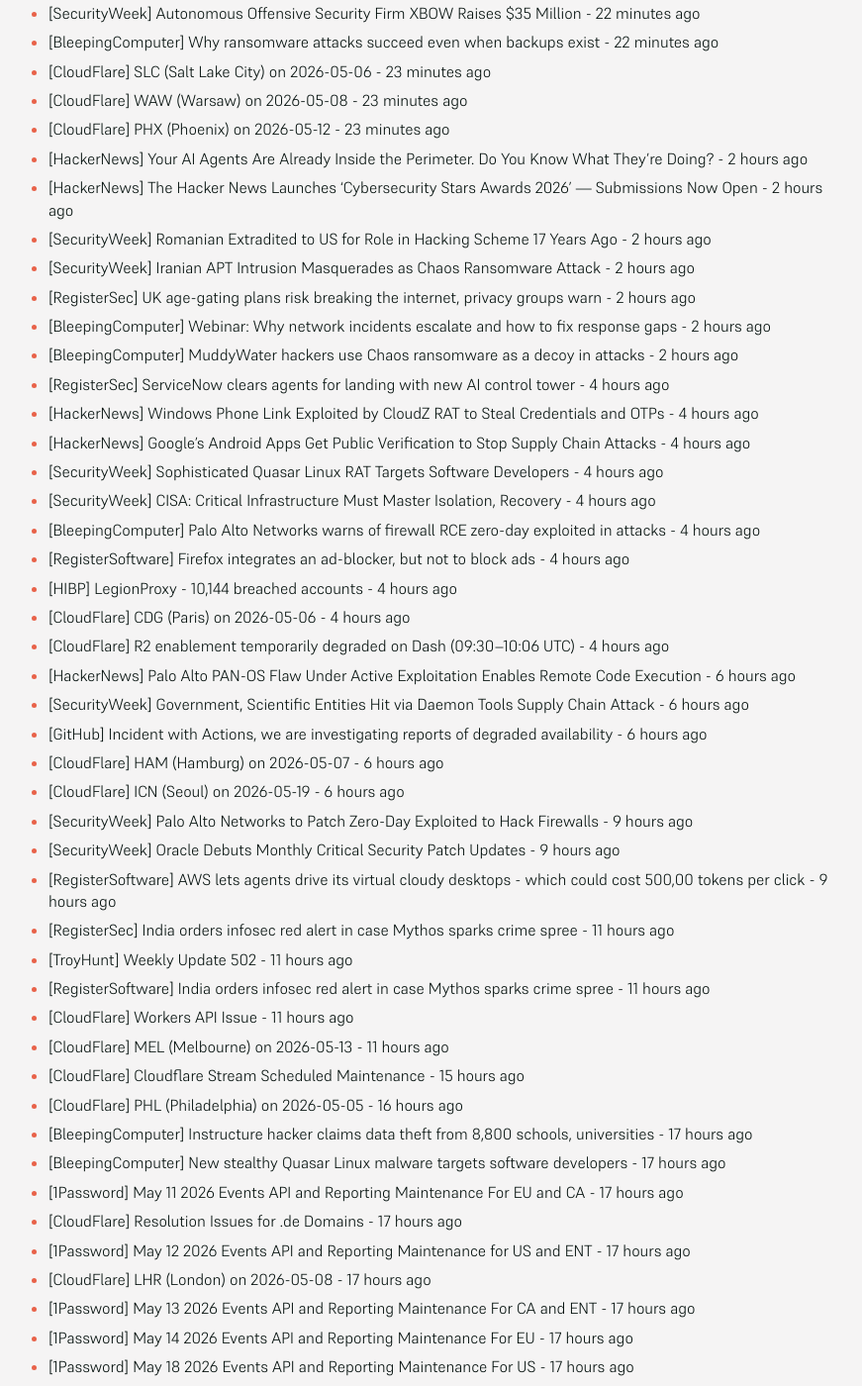
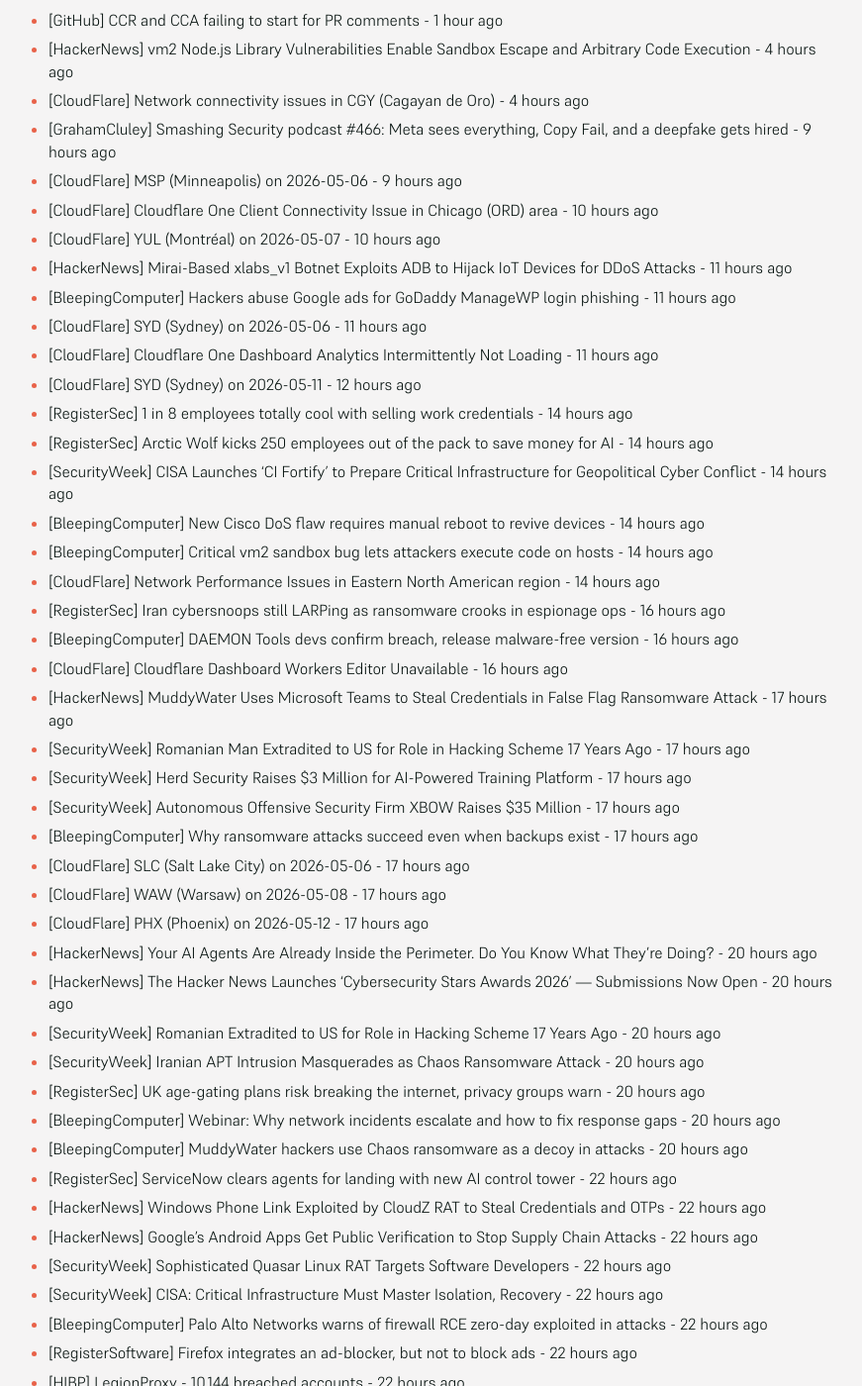
Before and after one commit to SecOpsNews/news, a Jekyll site: the page built from index.md, in a window 1280 px wide and 1400 px high, scrolled down 383 px. Shown: the whole window at 99% size, without its empty margins (215-1086 px from the left). Built offline with Jekyll 4.4.1, drawn with Linux system fonts in a browser that asks for light colours; some of the changed text lies outside the part shown.

Commit message:
New Feed

```diff
--- a/index.md
+++ b/index.md
@@ -9,75 +9,100 @@ description: Latest Updates
 
 <!-- SecOps start -->
 
-- [HackerNews] MuddyWater Uses Microsoft Teams to Steal Credentials in False Flag Ransomware Attack - 22 minutes ago
-- [SecurityWeek] Romanian Man Extradited to US for Role in Hacking Scheme 17 Years Ago - 22 minutes ago
-- [SecurityWeek] Herd Security Raises $3 Million for AI-Powered Training Platform - 22 minutes ago
-- [SecurityWeek] Autonomous Offensive Security Firm XBOW Raises $35 Million - 22 minutes ago
-- [BleepingComputer] Why ransomware attacks succeed even when backups exist - 22 minutes ago
-- [CloudFlare] SLC (Salt Lake City) on 2026-05-06 - 23 minutes ago
-- [CloudFlare] WAW (Warsaw) on 2026-05-08 - 23 minutes ago
-- [CloudFlare] PHX (Phoenix) on 2026-05-12 - 23 minutes ago
-- [HackerNews] Your AI Agents Are Already Inside the Perimeter. Do You Know What They're Doing? - 2 hours ago
-- [HackerNews] The Hacker News Launches 'Cybersecurity Stars Awards 2026' — Submissions Now Open - 2 hours ago
-- [SecurityWeek] Romanian Extradited to US for Role in Hacking Scheme 17 Years Ago - 2 hours ago
-- [SecurityWeek] Iranian APT Intrusion Masquerades as Chaos Ransomware Attack - 2 hours ago
-- [RegisterSec] UK age-gating plans risk breaking the internet, privacy groups warn - 2 hours ago
-- [BleepingComputer] Webinar: Why network incidents escalate and how to fix response gaps - 2 hours ago
-- [BleepingComputer] MuddyWater hackers use Chaos ransomware as a decoy in attacks - 2 hours ago
-- [RegisterSec] ServiceNow clears agents for landing with new AI control tower - 4 hours ago
-- [HackerNews] Windows Phone Link Exploited by CloudZ RAT to Steal Credentials and OTPs - 4 hours ago
-- [HackerNews] Google's Android Apps Get Public Verification to Stop Supply Chain Attacks - 4 hours ago
-- [SecurityWeek] Sophisticated Quasar Linux RAT Targets Software Developers - 4 hours ago
-- [SecurityWeek] CISA: Critical Infrastructure Must Master Isolation, Recovery - 4 hours ago
-- [BleepingComputer] Palo Alto Networks warns of firewall RCE zero-day exploited in attacks - 4 hours ago
-- [RegisterSoftware] Firefox integrates an ad-blocker, but not to block ads - 4 hours ago
-- [HIBP] LegionProxy - 10,144 breached accounts - 4 hours ago
-- [CloudFlare] CDG (Paris) on 2026-05-06 - 4 hours ago
-- [CloudFlare] R2 enablement temporarily degraded on Dash (09:30–10:06 UTC) - 4 hours ago
-- [HackerNews] Palo Alto PAN-OS Flaw Under Active Exploitation Enables Remote Code Execution - 6 hours ago
-- [SecurityWeek] Government, Scientific Entities Hit via Daemon Tools Supply Chain Attack - 6 hours ago
-- [GitHub] Incident with Actions, we are investigating reports of degraded availability - 6 hours ago
-- [CloudFlare] HAM (Hamburg) on 2026-05-07 - 6 hours ago
-- [CloudFlare] ICN (Seoul) on 2026-05-19 - 6 hours ago
-- [SecurityWeek] Palo Alto Networks to Patch Zero-Day Exploited to Hack Firewalls - 9 hours ago
-- [SecurityWeek] Oracle Debuts Monthly Critical Security Patch Updates - 9 hours ago
-- [RegisterSoftware] AWS lets agents drive its virtual cloudy desktops - which could cost 500,00 tokens per click - 9 hours ago
-- [RegisterSec] India orders infosec red alert in case Mythos sparks crime spree - 11 hours ago
-- [TroyHunt] Weekly Update 502 - 11 hours ago
-- [RegisterSoftware] India orders infosec red alert in case Mythos sparks crime spree - 11 hours ago
-- [CloudFlare] Workers API Issue - 11 hours ago
-- [CloudFlare] MEL (Melbourne) on 2026-05-13 - 11 hours ago
-- [CloudFlare] Cloudflare Stream Scheduled Maintenance - 15 hours ago
-- [CloudFlare] PHL (Philadelphia) on 2026-05-05 - 16 hours ago
-- [BleepingComputer] Instructure hacker claims data theft from 8,800 schools, universities - 17 hours ago
-- [BleepingComputer] New stealthy Quasar Linux malware targets software developers - 17 hours ago
-- [1Password] May 11 2026 Events API and Reporting Maintenance For EU and CA - 17 hours ago
-- [CloudFlare] Resolution Issues for .de Domains - 17 hours ago
-- [1Password] May 12 2026 Events API and Reporting Maintenance for US and ENT - 17 hours ago
-- [CloudFlare] LHR (London) on 2026-05-08 - 17 hours ago
-- [1Password] May 13 2026 Events API and Reporting Maintenance For CA and ENT - 17 hours ago
-- [1Password] May 14 2026 Events API and Reporting Maintenance For EU - 17 hours ago
-- [1Password] May 18 2026 Events API and Reporting Maintenance For US - 17 hours ago
-- [RegisterSoftware] Astera speaks softly and carries a big switch - 18 hours ago
-- [RegisterSoftware] OpenAI exec says company hopes to burn $50B of somebody else's money on compute this year - 18 hours ago
-- [CloudFlare] Durable Objects startup errors in Eastern North America (ENAM) region - 18 hours ago
-- [RegisterSoftware] Anthropic wants Claude to play with money, unleashes finance agents - 19 hours ago
-- [BleepingComputer] DAEMON Tools trojanized in supply-chain attack to deploy backdoor - 19 hours ago
-- [CloudFlare] CPT (Cape Town) on 2026-05-05 - 19 hours ago
-- [CloudFlare] LHR (London) on 2026-05-07 - 19 hours ago
-- [RegisterSoftware] IBM asks DBAs to trust AI to act on their behalf - 21 hours ago
-- [BleepingComputer] The EOL Blind Spot in Your CVE Feed: What SCA Tools Miss - 21 hours ago
-- [BleepingComputer] Student hacked Taiwan high-speed rail to trigger emergency brakes - 21 hours ago
-- [CloudFlare] Delayed Network Analytics and Alerting - 21 hours ago
-- [CloudFlare] PHL (Philadelphia) on 2026-05-06 - 21 hours ago
-- [CloudFlare] LAX (Los Angeles) on 2026-05-12 - 21 hours ago
-- [HackerNews] DAEMON Tools Supply Chain Attack Compromises Official Installers with Malware - 22 hours ago
-- [HackerNews] Critical Apache HTTP/2 Flaw (CVE-2026-23918) Enables DoS and Potential RCE - 22 hours ago
-- [RegisterSoftware] ServiceNow clears agents for landing with new AI control tower - 22 hours ago
-- [CloudFlare] Issues with Cloudflare Tunnel connections and Browser Isolation sessions - 22 hours ago
-- [CloudFlare] BOM (Mumbai) on 2026-05-05 - 22 hours ago
-- [CloudFlare] AMS (Amsterdam) on 2026-05-08 - 22 hours ago
-- [GitHub] Increased Latency and Failures for SSH Git Operations - 22 hours ago
+- [SecurityWeek] Claude AI Guided Hackers Toward OT Assets During Water Utility Intrusion - 1 hour ago
+- [CloudFlare] AMS (Amsterdam) on 2026-05-08 - 1 hour ago
+- [CloudFlare] YUL (Montréal) on 2026-05-12 - 1 hour ago
+- [CloudFlare] SYD (Sydney) on 2026-05-13 - 1 hour ago
+- [GitHub] CCR and CCA failing to start for PR comments - 1 hour ago
+- [HackerNews] vm2 Node.js Library Vulnerabilities Enable Sandbox Escape and Arbitrary Code Execution - 4 hours ago
+- [CloudFlare] Network connectivity issues in CGY (Cagayan de Oro) - 4 hours ago
+- [GrahamCluley] Smashing Security podcast #466: Meta sees everything, Copy Fail, and a deepfake gets hired - 9 hours ago
+- [CloudFlare] MSP (Minneapolis) on 2026-05-06 - 9 hours ago
+- [CloudFlare] Cloudflare One Client Connectivity Issue in Chicago (ORD) area - 10 hours ago
+- [CloudFlare] YUL (Montréal) on 2026-05-07 - 10 hours ago
+- [HackerNews] Mirai-Based xlabs_v1 Botnet Exploits ADB to Hijack IoT Devices for DDoS Attacks - 11 hours ago
+- [BleepingComputer] Hackers abuse Google ads for GoDaddy ManageWP login phishing - 11 hours ago
+- [CloudFlare] SYD (Sydney) on 2026-05-06 - 11 hours ago
+- [CloudFlare] Cloudflare One Dashboard Analytics Intermittently Not Loading - 11 hours ago
+- [CloudFlare] SYD (Sydney) on 2026-05-11 - 12 hours ago
+- [RegisterSec] 1 in 8 employees totally cool with selling work credentials - 14 hours ago
+- [RegisterSec] Arctic Wolf kicks 250 employees out of the pack to save money for AI - 14 hours ago
+- [SecurityWeek] CISA Launches ‘CI Fortify’ to Prepare Critical Infrastructure for Geopolitical Cyber Conflict - 14 hours ago
+- [BleepingComputer] New Cisco DoS flaw requires manual reboot to revive devices - 14 hours ago
+- [BleepingComputer] Critical vm2 sandbox bug lets attackers execute code on hosts - 14 hours ago
+- [CloudFlare] Network Performance Issues in Eastern North American region - 14 hours ago
+- [RegisterSec] Iran cybersnoops still LARPing as ransomware crooks in espionage ops - 16 hours ago
+- [BleepingComputer] DAEMON Tools devs confirm breach, release malware-free version - 16 hours ago
+- [CloudFlare] Cloudflare Dashboard Workers Editor Unavailable - 16 hours ago
+- [HackerNews] MuddyWater Uses Microsoft Teams to Steal Credentials in False Flag Ransomware Attack - 17 hours ago
+- [SecurityWeek] Romanian Man Extradited to US for Role in Hacking Scheme 17 Years Ago - 17 hours ago
+- [SecurityWeek] Herd Security Raises $3 Million for AI-Powered Training Platform - 17 hours ago
+- [SecurityWeek] Autonomous Offensive Security Firm XBOW Raises $35 Million - 17 hours ago
+- [BleepingComputer] Why ransomware attacks succeed even when backups exist - 17 hours ago
+- [CloudFlare] SLC (Salt Lake City) on 2026-05-06 - 17 hours ago
+- [CloudFlare] WAW (Warsaw) on 2026-05-08 - 17 hours ago
+- [CloudFlare] PHX (Phoenix) on 2026-05-12 - 17 hours ago
+- [HackerNews] Your AI Agents Are Already Inside the Perimeter. Do You Know What They're Doing? - 20 hours ago
+- [HackerNews] The Hacker News Launches 'Cybersecurity Stars Awards 2026' — Submissions Now Open - 20 hours ago
+- [SecurityWeek] Romanian Extradited to US for Role in Hacking Scheme 17 Years Ago - 20 hours ago
+- [SecurityWeek] Iranian APT Intrusion Masquerades as Chaos Ransomware Attack - 20 hours ago
+- [RegisterSec] UK age-gating plans risk breaking the internet, privacy groups warn - 20 hours ago
+- [BleepingComputer] Webinar: Why network incidents escalate and how to fix response gaps - 20 hours ago
+- [BleepingComputer] MuddyWater hackers use Chaos ransomware as a decoy in attacks - 20 hours ago
+- [RegisterSec] ServiceNow clears agents for landing with new AI control tower - 22 hours ago
+- [HackerNews] Windows Phone Link Exploited by CloudZ RAT to Steal Credentials and OTPs - 22 hours ago
+- [HackerNews] Google's Android Apps Get Public Verification to Stop Supply Chain Attacks - 22 hours ago
+- [SecurityWeek] Sophisticated Quasar Linux RAT Targets Software Developers - 22 hours ago
+- [SecurityWeek] CISA: Critical Infrastructure Must Master Isolation, Recovery - 22 hours ago
+- [BleepingComputer] Palo Alto Networks warns of firewall RCE zero-day exploited in attacks - 22 hours ago
+- [RegisterSoftware] Firefox integrates an ad-blocker, but not to block ads - 22 hours ago
+- [HIBP] LegionProxy - 10,144 breached accounts - 22 hours ago
+- [CloudFlare] CDG (Paris) on 2026-05-06 - 22 hours ago
+- [CloudFlare] R2 enablement temporarily degraded on Dash (09:30–10:06 UTC) - 22 hours ago
+- [HackerNews] Palo Alto PAN-OS Flaw Under Active Exploitation Enables Remote Code Execution - 1 day ago
+- [SecurityWeek] Government, Scientific Entities Hit via Daemon Tools Supply Chain Attack - 1 day ago
+- [GitHub] Incident with Actions, we are investigating reports of degraded availability - 1 day ago
+- [CloudFlare] HAM (Hamburg) on 2026-05-07 - 1 day ago
+- [CloudFlare] ICN (Seoul) on 2026-05-19 - 1 day ago
+- [SecurityWeek] Palo Alto Networks to Patch Zero-Day Exploited to Hack Firewalls - 1 day ago
+- [SecurityWeek] Oracle Debuts Monthly Critical Security Patch Updates - 1 day ago
+- [RegisterSoftware] AWS lets agents drive its virtual cloudy desktops - which could cost 500,00 tokens per click - 1 day ago
+- [RegisterSec] India orders infosec red alert in case Mythos sparks crime spree - 1 day ago
+- [TroyHunt] Weekly Update 502 - 1 day ago
+- [RegisterSoftware] India orders infosec red alert in case Mythos sparks crime spree - 1 day ago
+- [CloudFlare] Workers API Issue - 1 day ago
+- [CloudFlare] MEL (Melbourne) on 2026-05-13 - 1 day ago
+- [CloudFlare] Cloudflare Stream Scheduled Maintenance - 1 day ago
+- [CloudFlare] PHL (Philadelphia) on 2026-05-05 - 1 day ago
+- [BleepingComputer] Instructure hacker claims data theft from 8,800 schools, universities - 1 day ago
+- [BleepingComputer] New stealthy Quasar Linux malware targets software developers - 1 day ago
+- [1Password] May 11 2026 Events API and Reporting Maintenance For EU and CA - 1 day ago
+- [CloudFlare] Resolution Issues for .de Domains - 1 day ago
+- [1Password] May 12 2026 Events API and Reporting Maintenance for US and ENT - 1 day ago
+- [CloudFlare] LHR (London) on 2026-05-08 - 1 day ago
+- [1Password] May 13 2026 Events API and Reporting Maintenance For CA and ENT - 1 day ago
+- [1Password] May 14 2026 Events API and Reporting Maintenance For EU - 1 day ago
+- [1Password] May 18 2026 Events API and Reporting Maintenance For US - 1 day ago
+- [RegisterSoftware] Astera speaks softly and carries a big switch - 1 day ago
+- [RegisterSoftware] OpenAI exec says company hopes to burn $50B of somebody else's money on compute this year - 1 day ago
+- [CloudFlare] Durable Objects startup errors in Eastern North America (ENAM) region - 1 day ago
+- [RegisterSoftware] Anthropic wants Claude to play with money, unleashes finance agents - 1 day ago
+- [BleepingComputer] DAEMON Tools trojanized in supply-chain attack to deploy backdoor - 1 day ago
+- [CloudFlare] CPT (Cape Town) on 2026-05-05 - 1 day ago
+- [CloudFlare] LHR (London) on 2026-05-07 - 1 day ago
+- [RegisterSoftware] IBM asks DBAs to trust AI to act on their behalf - 1 day ago
+- [BleepingComputer] The EOL Blind Spot in Your CVE Feed: What SCA Tools Miss - 1 day ago
+- [BleepingComputer] Student hacked Taiwan high-speed rail to trigger emergency brakes - 1 day ago
+- [CloudFlare] Delayed Network Analytics and Alerting - 1 day ago
+- [CloudFlare] PHL (Philadelphia) on 2026-05-06 - 1 day ago
+- [CloudFlare] LAX (Los Angeles) on 2026-05-12 - 1 day ago
+- [HackerNews] DAEMON Tools Supply Chain Attack Compromises Official Installers with Malware - 1 day ago
+- [HackerNews] Critical Apache HTTP/2 Flaw (CVE-2026-23918) Enables DoS and Potential RCE - 1 day ago
+- [RegisterSoftware] ServiceNow clears agents for landing with new AI control tower - 1 day ago
+- [CloudFlare] Issues with Cloudflare Tunnel connections and Browser Isolation sessions - 1 day ago
+- [CloudFlare] BOM (Mumbai) on 2026-05-05 - 1 day ago
+- [CloudFlare] AMS (Amsterdam) on 2026-05-08 - 1 day ago
+- [GitHub] Increased Latency and Failures for SSH Git Operations - 1 day ago
 - [HackerNews] China-Linked UAT-8302 Targets Governments Using Shared APT Malware Across Regions - 1 day ago
 - [RegisterSec] Attackers are cashing in on fresh 'CopyFail' Linux flaw - 1 day ago
 - [RegisterSoftware] Bun posts Rust porting guide, says rewrite is still half-baked - 1 day ago
@@ -119,42 +144,9 @@ description: Latest Updates
 - [RegisterSec] Microsoft's bad obsession is showing up in shabby services and slipshod software. Here's proof - 1 day ago
 - [RegisterSec] NHS to close-source hundreds of GitHub repos over AI, security concerns - 1 day ago
 - [CloudFlare] SYD (Sydney) on 2026-05-11 - 1 day ago
-- [HackerNews] Microsoft Details Phishing Campaign Targeting 35,000 Users Across 26 Countries - 1 day ago
-- [HackerNews] Weaver E-cology RCE Flaw CVE-2026-22679 Actively Exploited via Debug API - 1 day ago
-- [CloudFlare] Bot Management Issues - 1 day ago
-- [CloudFlare] Network Performance Issues in Ashburn - 1 day ago
-- [HIBP] Vimeo - 119,167 breached accounts - 1 day ago
-- [RegisterSoftware] Singapore boffins get diverse SIEMs singing in harmony with agentic rule translation - 1 day ago
-- [RegisterSec] Singapore boffins get diverse SIEMs singing in harmony with agentic rule translation - 1 day ago
-- [BleepingComputer] Weaver E-cology critical bug exploited in attacks since March - 1 day ago
-- [RegisterSoftware] Microsoft fixes VS Code after app gives Copilot credit for human's work - 1 day ago
-- [CloudFlare] Network hardware failure in Hong Kong - 1 day ago
-- [BleepingComputer] Amazon SES increasingly abused in phishing to evade detection - 1 day ago
-- [RegisterSec] Kids say they can beat age checks by drawing on a fake mustache - 1 day ago
-- [CloudFlare] Increased build dequeue duration in Workers Builds - 1 day ago
-- [SecurityWeek] Cisco Moves to Acquire Astrix Security to Tackle Non-Human Identity Risks - 1 day ago
-- [HackerNews] Phishing Campaign Hits 80+ Orgs Using SimpleHelp and ScreenConnect RMM Tools - 1 day ago
-- [1Password] SaaS Manager workflows and integrations are failing - 1 day ago
-- [RegisterSoftware] Hands off my trademark! Notepad++ dev threatens legal action against macOS port - 1 day ago
-- [HackerNews] Progress Patches Critical MOVEit Automation Bug Enabling Authentication Bypass - 1 day ago
-- [SecurityWeek] Trellix Source Code Repository Breached - 1 day ago
-- [BleepingComputer] Trellix discloses data breach after source code repository hack - 1 day ago
-- [BleepingComputer] Backdoored PyTorch Lightning package drops credential stealer - 1 day ago
-- [CloudFlare] YUL (Montréal) on 2026-05-06 - 1 day ago
-- [RegisterSoftware] AI inference just plays by different rules - 1 day ago
-- [RegisterSoftware] Shadow IT has given way to shadow AI. Enter AI-BOMs - 1 day ago
-- [NETRESEC] FlowCarp Identifies Protocols - 1 day ago
-- [RegisterSec] Shadow IT has given way to shadow AI. Enter AI-BOMs - 1 day ago
-- [HackerNews] ⚡ Weekly Recap: AI-Powered Phishing, Android Spying Tool, Linux Exploit, GitHub RCE & More - 1 day ago
-- [GitHub] Incident with Issues and Webhooks - 1 day ago
-- [HackerNews] Silver Fox Deploys ABCDoor Malware via Tax-Themed Phishing in India and Russia - 2 days ago
-- [HackerNews] 2026: The Year of AI-Assisted Attacks - 2 days ago
-- [BleepingComputer] Webinar: Why MSPs must rethink security and backup strategies - 2 days ago
-- [BleepingComputer] Progress warns of critical MOVEit Automation auth bypass flaw - 2 days ago
-- [BleepingComputer] They don’t hack, they borrow: How fraudsters target credit unions - 2 days ago
-- [SecurityWeek] DigiCert Revokes Certificates After Support Portal Hack - 2 days ago
-- [SecurityWeek] Cybersecurity M&A Roundup: 33 Deals Announced in April 2026 - 2 days ago
-- [CloudFlare] Workers Analytics increased query failures - 2 days ago
+- [HackerNews] Microsoft Details Phishing Campaign Targeting 35,000 Users Across 26 Countries - 2 days ago
+- [HackerNews] Weaver E-cology RCE Flaw CVE-2026-22679 Actively Exploited via Debug API - 2 days ago
+- [CloudFlare] Bot Management Issues - 2 days ago
 - [DataBreaches] Russian-linked hackers appear to have launched a crippling cyberattack on Western New Mexico University - 1 year ago
 - [DataBreaches] SK Telecom vows to take full responsibility for damage from recent data leak - 1 year ago
 - [HackerNews] Storm-1977 Hits Education Clouds with AzureChecker, Deploys 200+ Crypto Mining Containers - 1 year ago
```
